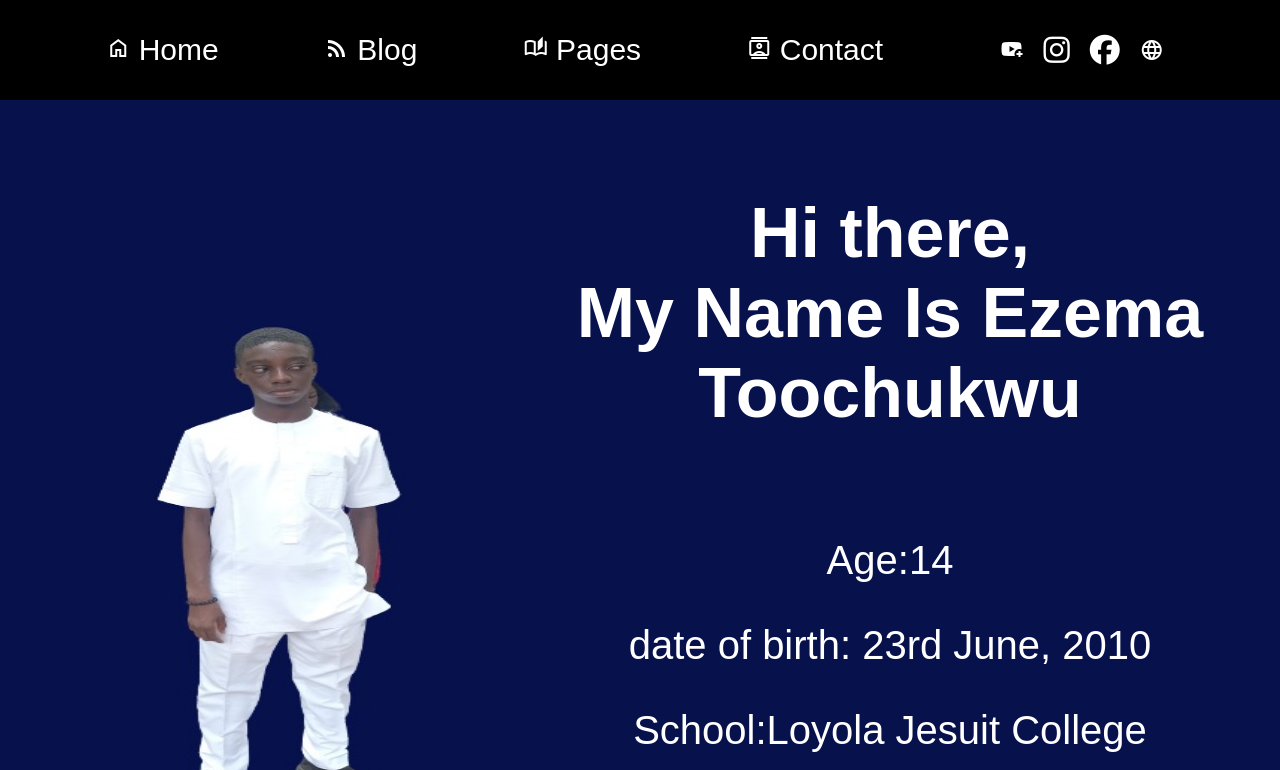
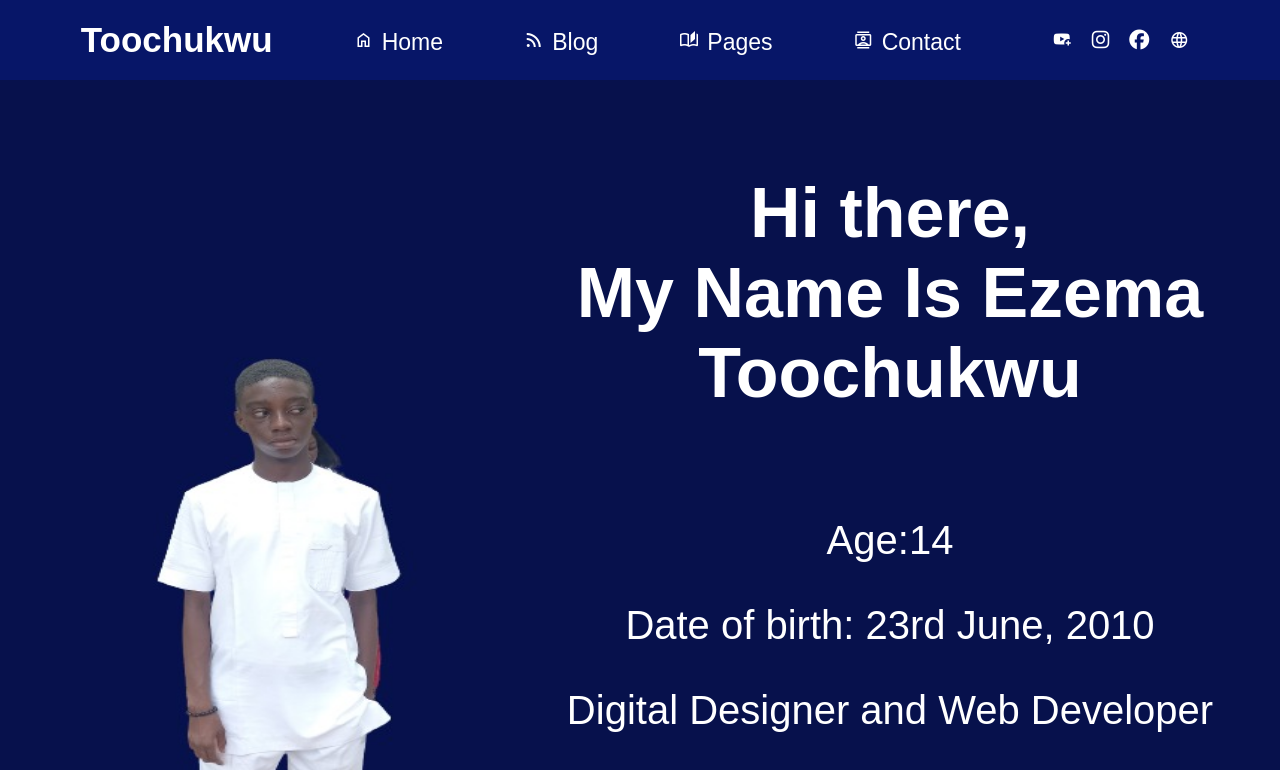
Before and after one commit to Toochukwu-E/Toochukwu-E.github.io, a plain HTML site: page index.html in a window 1280 px wide. Shown: the top 770 px of the page. Drawn offline with nearby package versions, Linux system fonts and the light colour scheme.

Commit message:
Made some changes

```diff
--- a/index.html
+++ b/index.html
@@ -10,6 +10,9 @@
 <body>
  <header>
     <div class="me">
+      <div>
+        <h1>Toochukwu</h1>
+      </div>
 
       <div>
       <span class="material-symbols-outlined">
@@ -61,8 +64,8 @@
       <br>My Name Is Ezema Toochukwu</h1>
       <br>
       <p>Age:14</p>
-      <p>date of birth: 23rd June, 2010 </p>
-      <p>School:Loyola Jesuit College</p>
+      <p>Date of birth: 23rd June, 2010 </p>
+      <p>Digital Designer and Web Developer</p>
 
       <button class="contactme"><a href="#">Contanct Me</a></button>
     </div>
@@ -138,7 +141,7 @@
       </div>
       <div class="skill-box2">
         <h2>JavaScript Mastry</h2>
-        <p>0%</p>
+        <p>50%</p>
       </div>
     </div>
     <hr>
--- a/style.css
+++ b/style.css
@@ -3,10 +3,8 @@
 body {
     font-family: Arial, sans-serif;
     background-color:#07114C;
-    background-size: cover;
     margin: 0;
     padding: 0;
-    box-sizing: border-box;
     text-align: center;
 
 
@@ -17,12 +15,21 @@ body {
     display: flex;
     justify-content: space-evenly;
     text-decoration: none;
-    background-color: black;
+    background-color: #071668;
     background-size: cover;
-    height: 100px;
+    height: 80px;
     align-items: center;
+ }
+ .me h1{
+  color: white;
+  font-size: 35px;
+ }
+ .me div a{
+  font-size: 23px;
+ }
 
-
+ .me div span{
+  font-size: 20px;
  }
  .pages a{
   font-size: 20px;
@@ -35,16 +42,23 @@ body {
 
 
  .socialmedia{
-  font-size: 10px;
   display: flex;
   justify-content: flex-end;
   align-items: center;
  }
+
  .socialmedia a{
   text-decoration: none;
   color: white;
   margin-inline: 10px;
 
+}
+.socialmedia a i{
+  font-size: 20px;
+
+}
+.socialmedia a span{
+  font-size: 20px;
 }
 
   .home{
@@ -59,6 +73,7 @@ body {
   background-color: rgb(234, 100, 100);
   font-size: 20px;
   border-radius: 50px;
+  border-style: none;
 }
 
 .contactme:hover{
@@ -74,13 +89,7 @@ body {
 
 
 
-  .Toochukwu {
-    width: 750px;
-    height: 1050px;
 
-
-
-  }
 
   .writing{
     color: white  ;
@@ -133,7 +142,7 @@ body {
   }
 
   .skill-box2 p{
-    border-color: black;
+    border-color:  green green transparent transparent;
   }
 
   .skill-box2 h2{
@@ -166,19 +175,12 @@ body {
     border-radius: 15px;
     margin: auto;
     text-align: center;
-
-
-
-
   }
 
   .container img{
-    height: 700px;
+    height: 900px;
     width: 500px;
     border-radius: 15px;
-
-
-
   }
 
   .container h1{
@@ -212,8 +214,7 @@ body {
   .description{
     display: flex;
     color: white;
-    background-color: rgb(4, 4, 82);
-    /* width: 70%; */
+    background-color: rgb(23, 23, 113);
     text-align: center;
     margin-left: 10px;
     margin-right: 10px;
```
